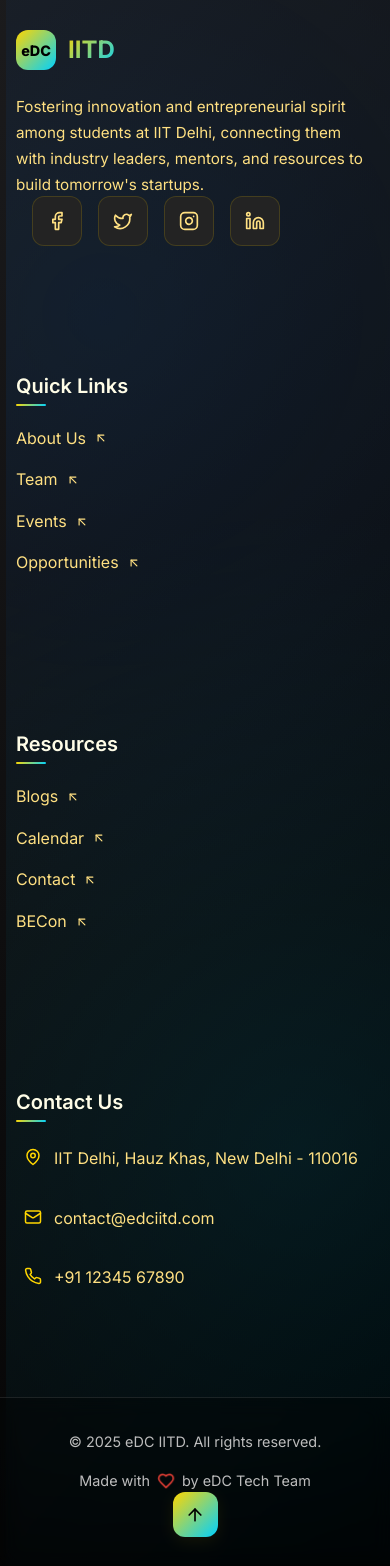
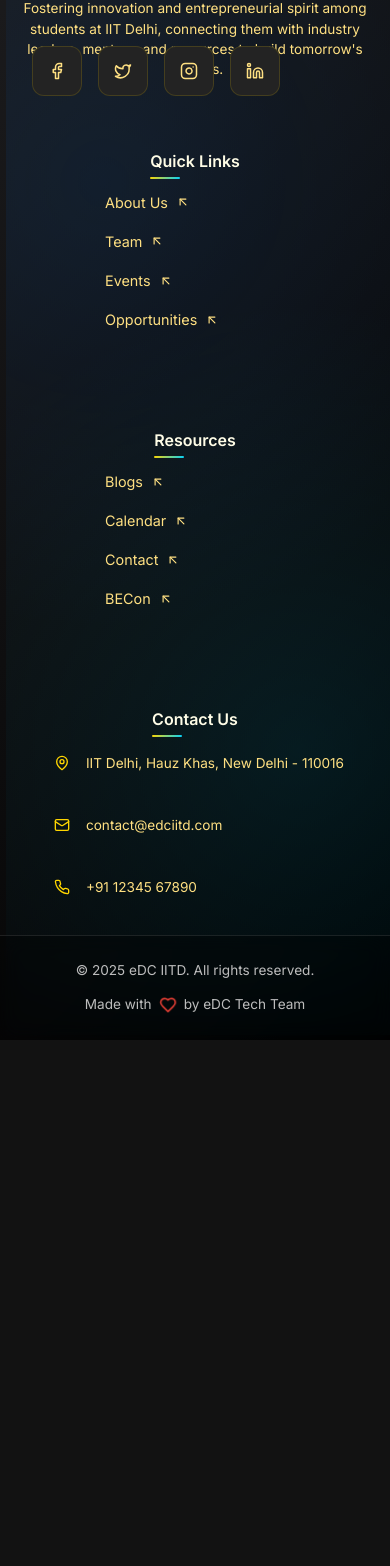
Before and after one commit to tejashvi-kumawat/eDC-frontend, a React (Vite) app: page /team in a window 390 px wide. Shown: the part 8916-10482 px from the top of the page. After the commit the page ends 9956 px from the top, so only its background shows below. Built offline with nearby package versions, Linux system fonts and the light colour scheme.

Commit message:
issues resolved

```diff
--- a/src/components/Footer.jsx
+++ b/src/components/Footer.jsx
@@ -169,13 +169,6 @@ const Footer = () => {
             </p>
           </div>
 
-          <button
-            className="scroll-to-top"
-            onClick={scrollToTop}
-            aria-label="Scroll to top"
-          >
-            <ArrowUp size={20} />
-          </button>
         </div>
       </div>
     </footer>
--- a/src/styles/BECon.css
+++ b/src/styles/BECon.css
@@ -241,8 +241,8 @@
 .footer-section {
 
   color: var(--text-primary);
-  padding: 2rem 0;
-  margin-top: 3rem;
+  /* padding: 2rem 0; */
+
 }
 .footer-content {
   display: flex;
--- a/src/styles/Footer.css
+++ b/src/styles/Footer.css
@@ -50,7 +50,7 @@
   display: grid;
   grid-template-columns: 2fr 1fr 1fr 1.5fr;
   gap: 3rem;
-  margin-bottom: 3rem;
+
 }
 
 .footer-section {
@@ -328,6 +328,7 @@
 }
 
 .footer-bottom {
+  width: 100%;
   border-top: 1px solid rgba(255, 255, 255, 0.1);
   padding: 2rem 0;
   position: relative;
@@ -369,6 +370,7 @@
 }
 
 .scroll-to-top {
+
   position: absolute;
   right: 2rem;
   top: 50%;
@@ -397,14 +399,51 @@
 }
 
 /* Responsive Design */
+@media (max-width: 1200px) {
+  .footer-grid {
+    max-width: 1000px;
+    gap: 2.5rem;
+  }
+}
+
 @media (max-width: 1024px) {
   .footer-grid {
-    grid-template-columns: 1fr 1fr;
+    grid-template-columns: 2fr 1fr 1fr 1.5fr;
     gap: 2rem;
+    padding: 0 1.5rem;
   }
 
   .footer-section:nth-child(1) {
     grid-column: 1 / -1;
+    text-align: center;
+    margin-bottom: 1rem;
+    display: flex;
+    flex-direction: column;
+    align-items: center;
+  }
+}
+
+@media (max-width: 900px) {
+  .footer-grid {
+    grid-template-columns: 1fr 1fr;
+    gap: 2.5rem;
+  }
+
+  .footer-section:nth-child(1) {
+    grid-column: 1 / -1;
+    text-align: center;
+    margin-bottom: 2rem;
+    display: flex;
+    flex-direction: column;
+    align-items: center;
+  }
+
+  .footer-section:nth-child(4) {
+    grid-column: 1 / -1;
+    text-align: center;
+    display: flex;
+    flex-direction: column;
+    align-items: center;
   }
 }
 
@@ -415,12 +454,24 @@
 
   .footer-grid {
     grid-template-columns: 1fr;
-    gap: 2rem;
-    padding: 0 1rem;
+    gap: 2.5rem;
+    padding: 0 1.5rem;
+  }
+
+  .footer-section {
+    text-align: center;
+    display: flex;
+    flex-direction: column;
+    align-items: center;
   }
 
   .footer-section:nth-child(1) {
-    grid-column: 1;
+    grid-column: 1 / -1;
+    margin-bottom: 1rem;
+  }
+
+  .footer-section:nth-child(4) {
+    grid-column: 1 / -1;
   }
 
   .social-links {
@@ -429,8 +480,9 @@
 
   .footer-bottom-content {
     flex-direction: column;
+    gap: 1rem;
     text-align: center;
-    gap: 1rem;
+    padding: 0 1.5rem;
   }
 
   .scroll-to-top {
@@ -446,15 +498,61 @@
   }
 }
 
+@media (max-width: 600px) {
+  .footer-content {
+    padding: 2.5rem 0 0;
+  }
+
+  .footer-grid {
+    gap: 2rem;
+    padding: 0 1rem;
+  }
+
+  .footer-description {
+    font-size: 0.9rem;
+    line-height: 1.6;
+  }
+
+  .footer-title {
+    font-size: 1.1rem;
+  }
+
+  .contact-info {
+    gap: 1rem;
+  }
+
+  .contact-item {
+    font-size: 0.9rem;
+  }
+
+  .footer-bottom-content {
+    padding: 0 1rem;
+  }
+}
+
 @media (max-width: 480px) {
+  .footer-content {
+    padding: 2rem 0 0;
+  }
+
+  .footer-grid {
+    gap: 1.5rem;
+    padding: 0 1rem;
+  }
+
   .footer-logo-icon {
     width: 40px;
     height: 40px;
-    font-size: 0.9rem;
+    font-size: 0.875rem;
   }
 
   .footer-logo-text {
     font-size: 1.5rem;
+  }
+
+  .footer-description {
+    font-size: 0.85rem;
+    line-height: 1.5;
   }
 
   .social-links {
@@ -464,6 +562,125 @@
   .social-link {
     width: 40px;
     height: 40px;
+  }
+
+  .social-link svg {
+    width: 18px;
+    height: 18px;
+  }
+
+  .footer-title {
+    font-size: 1rem;
+    margin-bottom: 1rem;
+  }
+
+  .footer-links {
+    gap: 0.75rem;
+  }
+
+  .footer-link {
+    font-size: 0.9rem;
+  }
+
+  .contact-info {
+    gap: 0.75rem;
+  }
+
+  .contact-item {
+    font-size: 0.85rem;
+    gap: 0.5rem;
+  }
+
+  .contact-icon {
+    width: 32px;
+    height: 32px;
+  }
+
+  .contact-icon svg {
+    width: 16px;
+    height: 16px;
+  }
+
+  .footer-bottom {
+    padding: 1.5rem 0;
+  }
+
+  .footer-bottom-content {
+    padding: 0 1rem;
+    gap: 0.75rem;
+  }
+
+  .footer-bottom p {
+    font-size: 0.85rem;
+  }
+
+  .footer-love {
+    font-size: 0.8rem;
+  }
+}
+
+@media (max-width: 360px) {
+  .footer-content {
+    padding: 1.5rem 0 0;
+  }
+
+  .footer-grid {
+    gap: 1.25rem;
+    padding: 0 0.75rem;
+  }
+
+  .footer-logo-icon {
+    width: 35px;
+    height: 35px;
+    font-size: 0.8rem;
+  }
+
+  .footer-logo-text {
+    font-size: 1.25rem;
+  }
+
+  .footer-description {
+    font-size: 0.8rem;
+  }
+
+  .social-link {
+    width: 35px;
+    height: 35px;
+  }
+
+  .social-link svg {
+    width: 16px;
+    height: 16px;
+  }
+
+  .footer-title {
+    font-size: 0.95rem;
+  }
+
+  .footer-link {
+    font-size: 0.85rem;
+  }
+
+  .contact-item {
+    font-size: 0.8rem;
+  }
+
+  .contact-icon {
+    width: 28px;
+    height: 28px;
+  }
+
+  .contact-icon svg {
+    width: 14px;
+    height: 14px;
+  }
+
+  .footer-bottom-content {
+    padding: 0 0.75rem;
+  }
+
+  .footer-bottom p {
+    font-size: 0.8rem;
   }
 }
 
```
